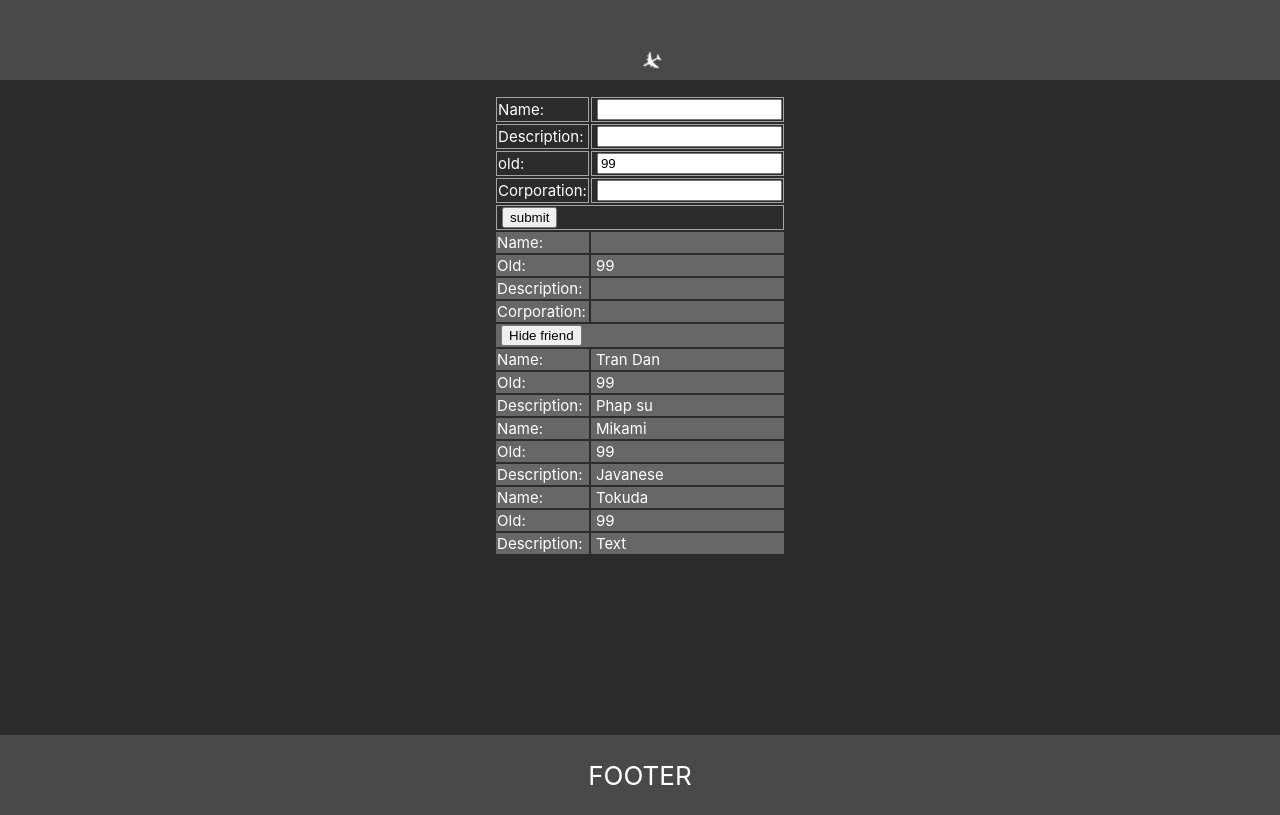
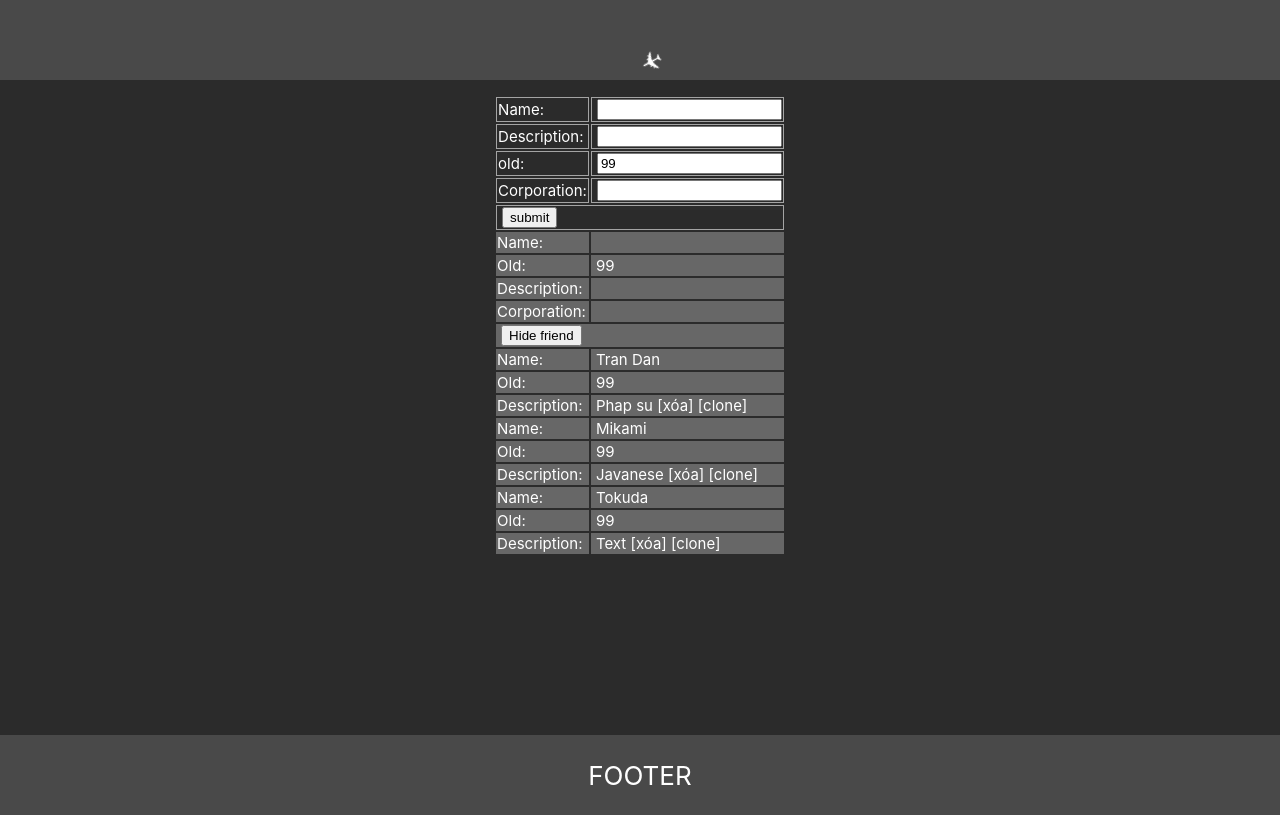
Before and after one commit to truongquangnhan/reactbasic, a React (Create React App) app: page / in a window 1280 px wide. Both pictures are taken after a click on the button "Show friend". Built offline with nearby package versions, Linux system fonts and the light colour scheme.

Commit message:
CRUD arraydata

```diff
--- a/src/components/input/AddUserComponent.js
+++ b/src/components/input/AddUserComponent.js
@@ -52,7 +52,6 @@ class AddUserComponent extends React.Component {
     handleOnSubmit = (event) => {
         // unloadPage
         event.preventDefault();
-        console.log("Submited");
         const user = {
             id: this.getRandomInt(1000),
             name: this.state.name,
@@ -69,9 +68,33 @@ class AddUserComponent extends React.Component {
         });
     }
 
-    handleConsole = (prop) => {
-        console.log(prop);
+    handleOnclickDeleteUser = (id) => {
+        let userList = [...this.state.userList];
+
+        // eslint-disable-next-line array-callback-return
+        userList = userList.filter(function (item, index) {
+            if (parseInt(item.id) !== parseInt(id)) {
+                return item;
+            }
+        });
+
+        this.setState({
+            userList: userList
+        });
     }
+
+    handleOnclickClone = (user) => {
+        user = {
+            id: this.getRandomInt(1000),
+            name: user.name,
+            description: user.description,
+            old: user.old
+        }
+        this.setState({
+            userList: [...this.state.userList, user]
+        });
+    }
+
     render() {
         return (
             <form>
@@ -99,7 +122,9 @@ class AddUserComponent extends React.Component {
                         <td colSpan={2}><input type="submit" value={"submit"} onClick={this.handleOnSubmit}/></td>
                     </tr>
                     </tbody>
-                    <User handleConsole={this.handleConsole} userInfo={this.state} userList={this.state.userList}/>
+                    <User handleOnclickDeleteUser={this.handleOnclickDeleteUser}
+                          handleOnclickClone={this.handleOnclickClone}
+                          userInfo={this.state} userList={this.state.userList}/>
                 </table>
             </form>
         )
--- a/src/components/user/User.js
+++ b/src/components/user/User.js
@@ -29,6 +29,13 @@ class User extends React.Component {
         this.props.handleConsole(this.state.userInfo)
     }
 
+    handleOnclickDeleteUser = (id) => {
+        this.props.handleOnclickDeleteUser(id)
+    }
+    handleOnclickClone =(user) =>{
+        this.props.handleOnclickClone(user);
+    }
+
     render() {
         let {showData} = this.state;
         return (<>
@@ -56,7 +63,7 @@ class User extends React.Component {
                 </tr>
                 </tbody>
                 {this.props.userList && this.props.userList.map((item, index) => {
-                    return (<tbody key={item.id} className={"background-dark-light"} onClick={this.handleOnShowConsole}>
+                    return (<tbody key={item.id} className={"background-dark-light"}>
                         {showData &&
                             <>
                                 <tr>
@@ -69,7 +76,9 @@ class User extends React.Component {
                                 </tr>
                                 <tr>
                                     <td>Description:</td>
-                                    <td>{item.description}</td>
+                                    <td>{item.description} <span onClick={() => this.handleOnclickDeleteUser(item.id)}
+                                                                 data-userid={item.id}>[xóa]</span> <span onClick={() => this.handleOnclickClone(item)}>[clone]</span>
+                                    </td>
                                 </tr>
                             </>}
                         </tbody>
```
